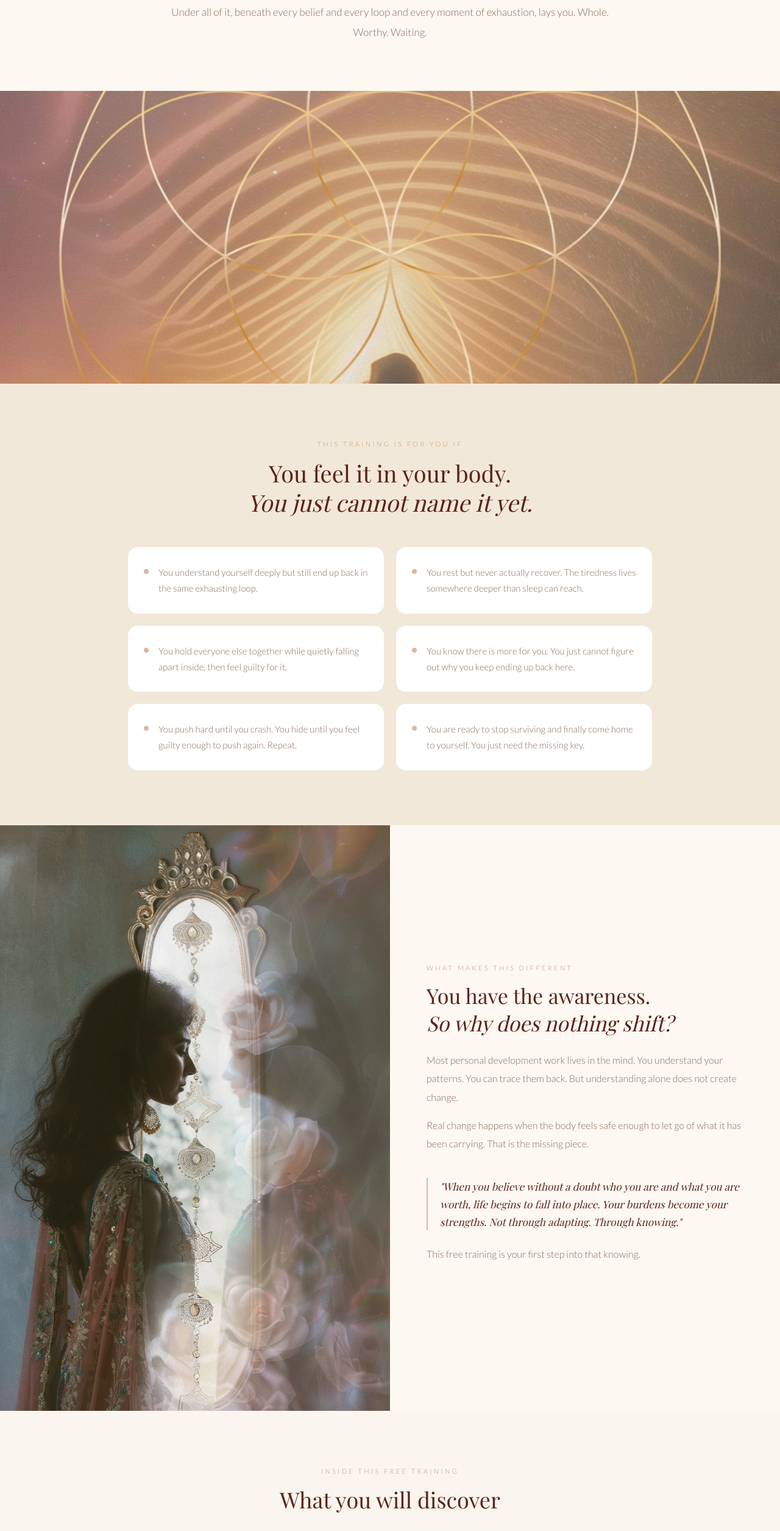
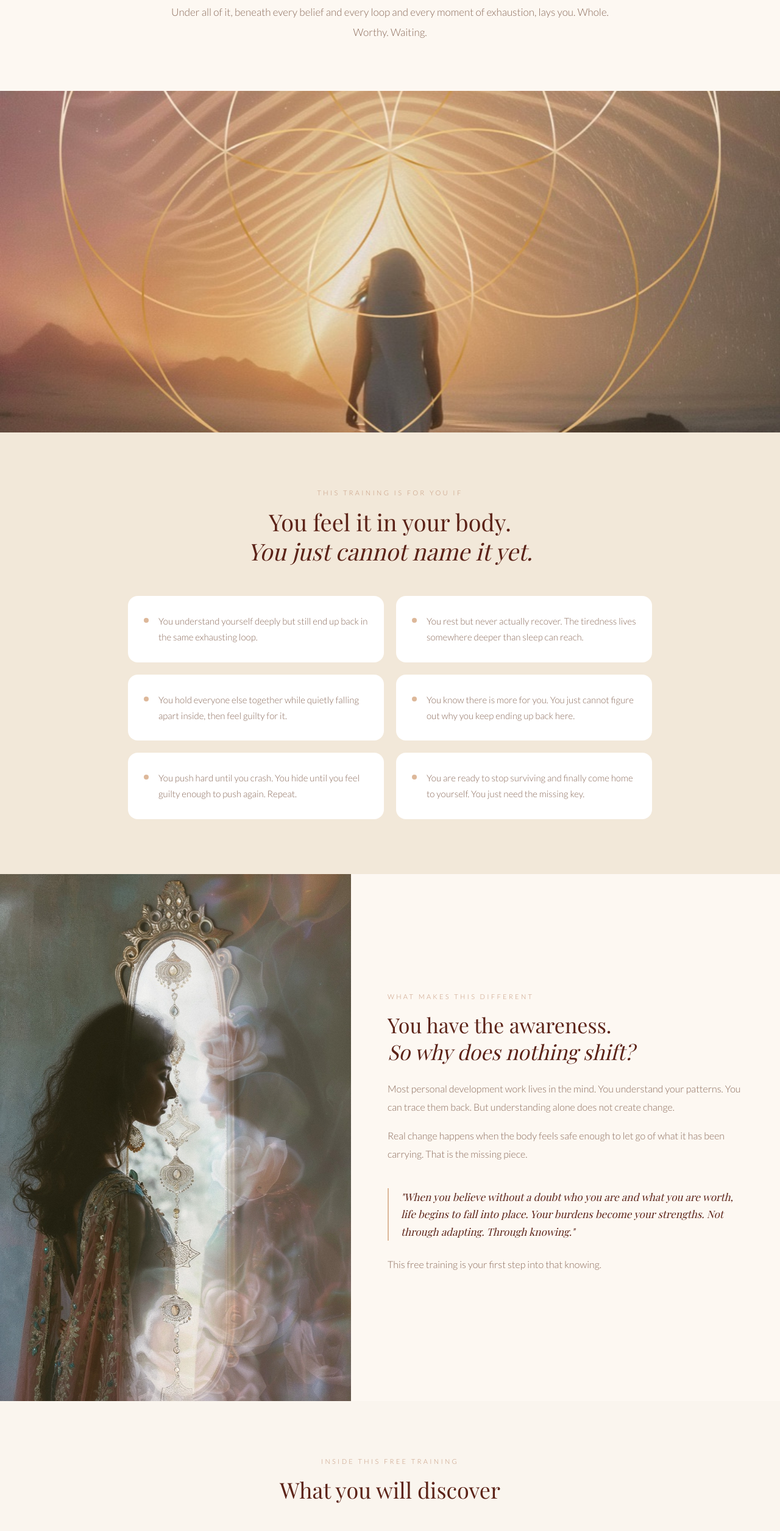
Before and after one commit to themelissamelrose-afk/inner-compass, a website: page public/webinar.html in a window 1280 px wide. Shown: the part 1901-4411 px from the top of the page at 61% size. Drawn offline with nearby package versions, Linux system fonts and the light colour scheme; a web font is replaced by a local one.

Commit message:
Fix strip height, mirror layout, about gap, CTA darkness

```diff
--- a/public/webinar.html
+++ b/public/webinar.html
@@ -264,9 +264,9 @@
     /* FULL BLEED IMAGE */
     .full-img {
       width: 100%;
-      height: 480px;
+      height: 560px;
       object-fit: cover;
-      object-position: center 40%;
+      object-position: center 55%;
       display: block;
     }
 
@@ -331,7 +331,7 @@
     /* SPLIT SECTION */
     .split {
       display: grid;
-      grid-template-columns: 1fr 1fr;
+      grid-template-columns: 45fr 55fr;
       min-height: 560px;
     }
 
@@ -436,6 +436,7 @@
       display: grid;
       grid-template-columns: 1fr 1fr;
       min-height: 600px;
+      margin-top: 60px;
     }
 
     .about-img {
@@ -491,7 +492,7 @@
       background-image: url('/photo-teacup.jpg');
       background-size: cover;
       background-position: center;
-      filter: brightness(0.30);
+      filter: brightness(0.18);
     }
 
     .cta-inner {
```
